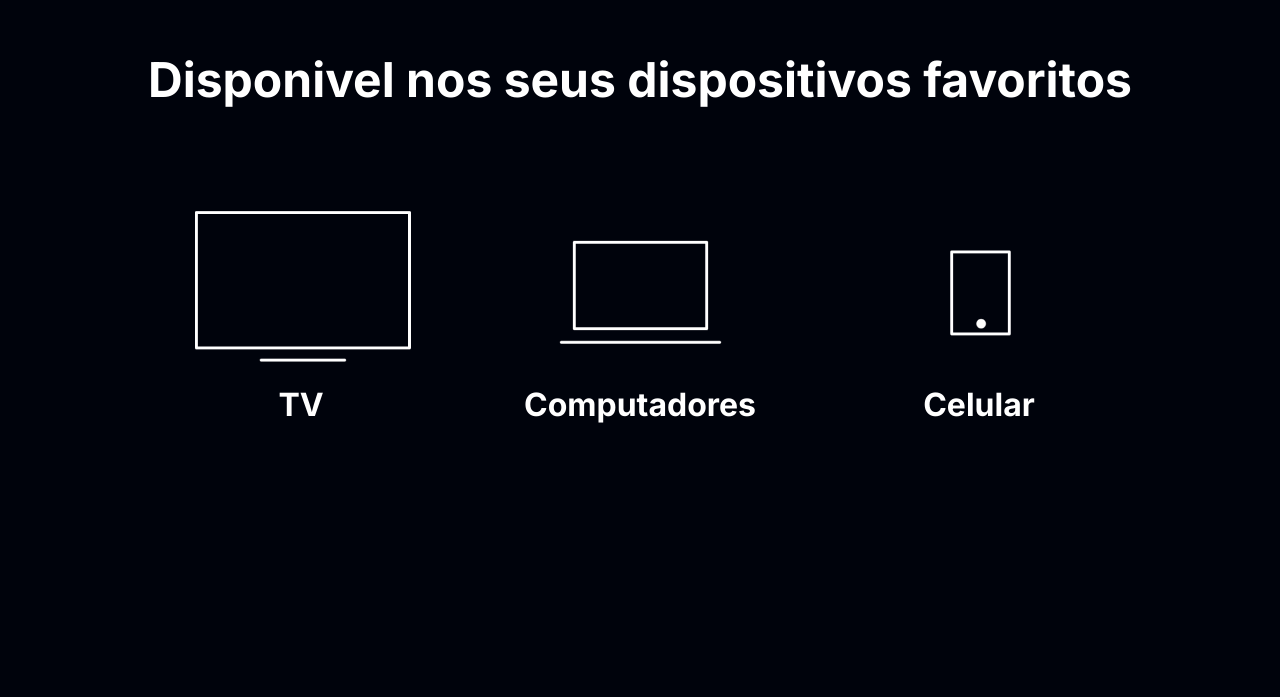
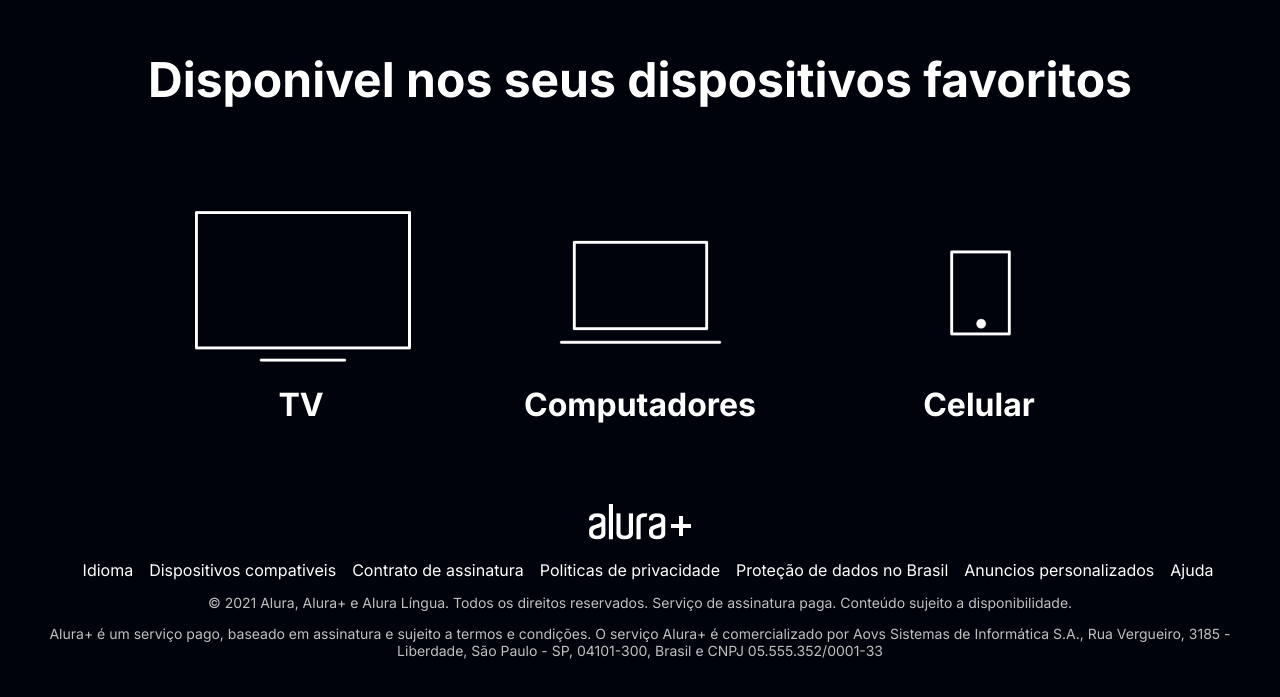
Before and after one commit to cristopherpds/alura-plus, a plain HTML site: page index.html in a window 1280 px wide. Shown: the part 3150-3847 px from the top of the page. Before the commit the page ends 3654 px from the top, so only its background shows below. Drawn offline with Linux system fonts and the light colour scheme.

Commit message:
building a footer and styling these

```diff
--- a/index.html
+++ b/index.html
@@ -6,8 +6,8 @@
   <meta http-equiv="X-UA-Compatible" content="IE=edge">
   <meta name="viewport" content="width=device-width, initial-scale=1.0">
   <link rel="preconnect" href="https://fonts.googleapis.com">
-<link rel="preconnect" href="https://fonts.gstatic.com" crossorigin>
-<link href="https://fonts.googleapis.com/css2?family=Inter:wght@300;400;700&display=swap" rel="stylesheet">
+  <link rel="preconnect" href="https://fonts.gstatic.com" crossorigin>
+  <link href="https://fonts.googleapis.com/css2?family=Inter:wght@300;400;700&display=swap" rel="stylesheet">
   <link rel="stylesheet" href="styles.css">
   <title>Alura Plus</title>
 </head>
@@ -15,7 +15,8 @@
 <body>
   <section class="container principal">
     <div class="container__caixa">
-      <h1 class="container__titulo">Com o Combo+, voce pode aproveitar a Alura+ e o Alura Lingua por um preço único.</h1>
+      <h1 class="container__titulo">Com o Combo+, voce pode aproveitar a Alura+ e o Alura Lingua por um preço único.
+      </h1>
       <img src="./img/Combo.png" alt="O combo+ e a juncao do alura+ e o alura lingua" srcset="" class="container__img">
       <a href="www.alura.com.br" class="container__botao">Assine por 12x de R$ 120,00*</a>
       <a href="www.alura.com.br" class="container__botao botao_secundario">Assinar somente o Alura+</a>
@@ -23,24 +24,29 @@
     </div>
   </section>
   <section class="container secundario">
-    <img src="./img/Plataformas.png" alt="Um monitor e um celular com o alura plus aberto" srcset="" class="secundario__img">
+    <img src="./img/Plataformas.png" alt="Um monitor e um celular com o alura plus aberto" srcset=""
+      class="secundario__img">
     <div class="container__descicao">
       <h2 class="descricao__titulo">Assista do seu jeito</h2>
-      <p class="descricao__texto">Aproveite a tela grande da TV ou assita no tablet, laptop, celular e outros aparelhos. Nossa seleção de cursos nao para de crecer.</p>
+      <p class="descricao__texto">Aproveite a tela grande da TV ou assita no tablet, laptop, celular e outros aparelhos.
+        Nossa seleção de cursos nao para de crecer.</p>
     </div>
   </section>
   <section class="container secundario">
     <div class="container__descricao">
-      <p class="descricao__texto">So o Combo+ oferece Alura+ e Alura Lingua juntos para voce ter acceso a cursos de diversas areas da tecnologia e aprende ringles ou espanhol, onde e como quiser.</p>
+      <p class="descricao__texto">So o Combo+ oferece Alura+ e Alura Lingua juntos para voce ter acceso a cursos de
+        diversas areas da tecnologia e aprende ringles ou espanhol, onde e como quiser.</p>
       <a href="www.alura.com.br" class="container__botao  secundario__botao">Assinar o Combo+</a>
     </div>
     <img src="./img/Telas.png" alt="Telas da alura plus e do alura lingua" class="secundario__img">
   </section>
   <section class="container secundario">
-    <img src="./img/Notebook.png" alt="Um monitor e um celular com o alura plus aberto" srcset="" class="secundario__img">
+    <img src="./img/Notebook.png" alt="Um monitor e um celular com o alura plus aberto" srcset=""
+      class="secundario__img">
     <div class="container__descicao">
       <h2 class="descricao__titulo">Baixe seus cursos</h2>
-      <p class="descricao__texto">Baixe e assista quando e onde quiser. Assim, seus favoritos estao sempre com voce ate mesmo sem internet.</p>
+      <p class="descricao__texto">Baixe e assista quando e onde quiser. Assim, seus favoritos estao sempre com voce ate
+        mesmo sem internet.</p>
     </div>
   </section>
   <section class="dispositivos">
@@ -60,6 +66,35 @@
       </li>
     </ul>
   </section>
+
+  <footer class="rodape">
+    <img src="./img/Logo.png" alt="logo da alura" srcset="" class="rodape__logo">
+    <ul class="rodape__lista">
+      <li class="lista__link">
+        <a href="#">Idioma</a>
+      </li>
+      <li class="lista__link">
+        <a href="#">Dispositivos compativeis</a>
+      </li>
+      <li class="lista__link">
+        <a href="#">Contrato de assinatura</a>
+      </li>
+      <li class="lista__link">
+        <a href="#">Politicas de privacidade</a>
+      </li>
+      <li class="lista__link">
+        <a href="#">Proteção de dados no Brasil</a>
+      </li>
+      <li class="lista__link">
+        <a href="#">Anuncios personalizados</a>
+      </li>
+      <li class="lista__link">
+        <a href="#">Ajuda</a>
+      </li>
+    </ul>
+    <p class="rodape__texto">© 2021 Alura, Alura+ e Alura Língua. Todos os direitos reservados. Serviço de assinatura paga. Conteúdo sujeito a disponibilidade.</p>
+    <p class="rodape__texto">Alura+ é um serviço pago, baseado em assinatura e sujeito a termos e condições. O serviço Alura+ é comercializado por Aovs Sistemas de Informática S.A., Rua Vergueiro, 3185 - Liberdade, São Paulo - SP, 04101-300, Brasil e CNPJ 05.555.352/0001-33</p>
+  </footer>
 </body>
 
 </html>
--- a/styles.css
+++ b/styles.css
@@ -99,3 +99,23 @@ body{
   font-size: 32px;
   color: var(--primary-white);
 }
+.rodape__lista {
+    display: flex;
+    justify-content: center;
+    list-style-type: none;
+    margin-top: 1em;
+}
+.lista__link a{
+    text-decoration: none;
+    color: var(--primary-white);
+    margin-left: 1em;
+}
+.rodape__texto {
+    margin: 1em 0;
+    color: var(--secondary-grey);
+    font-size: 14px;
+}
+.rodape {
+    text-align: center;
+    margin: 5em 3em;
+}
```
